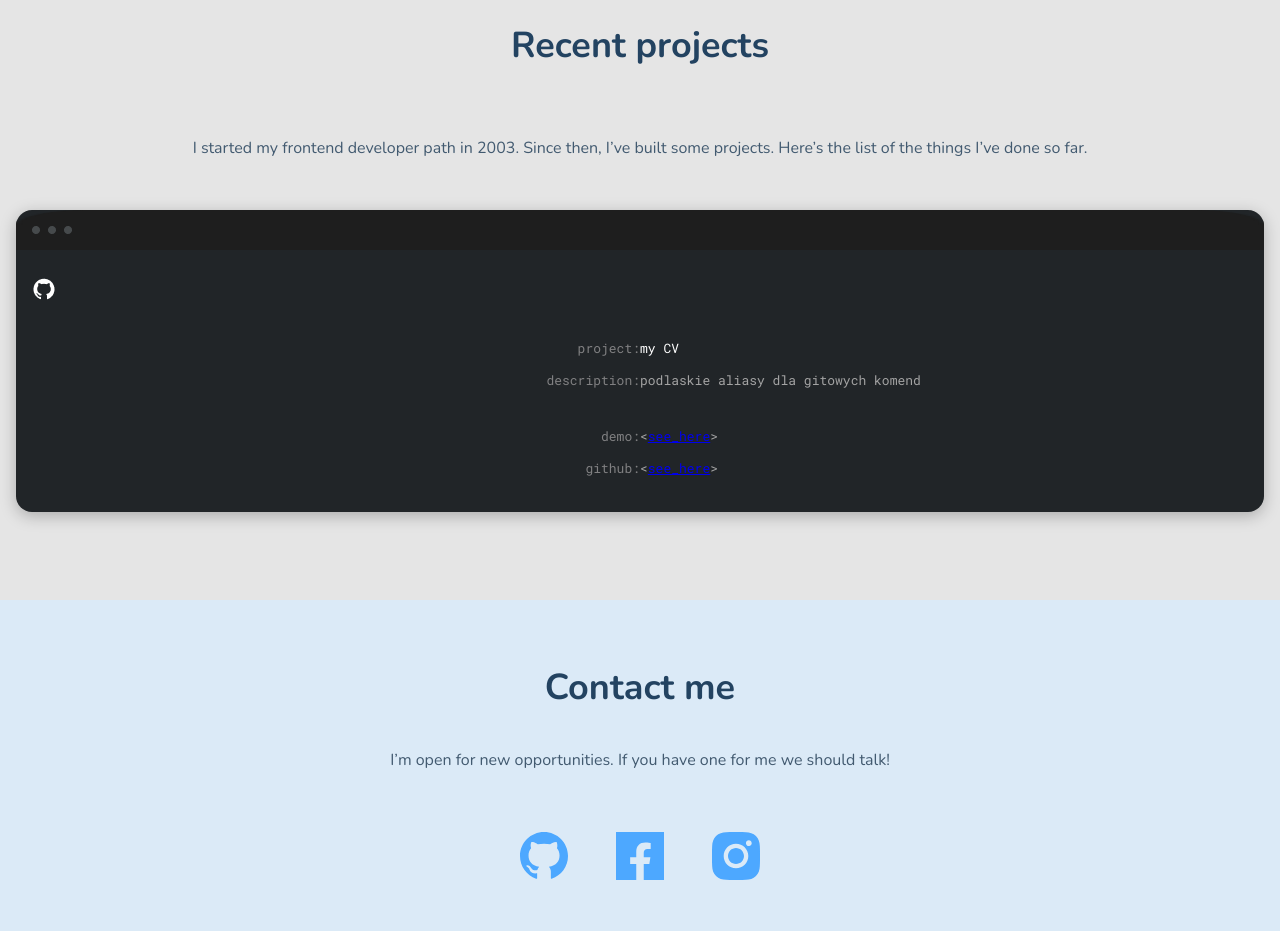
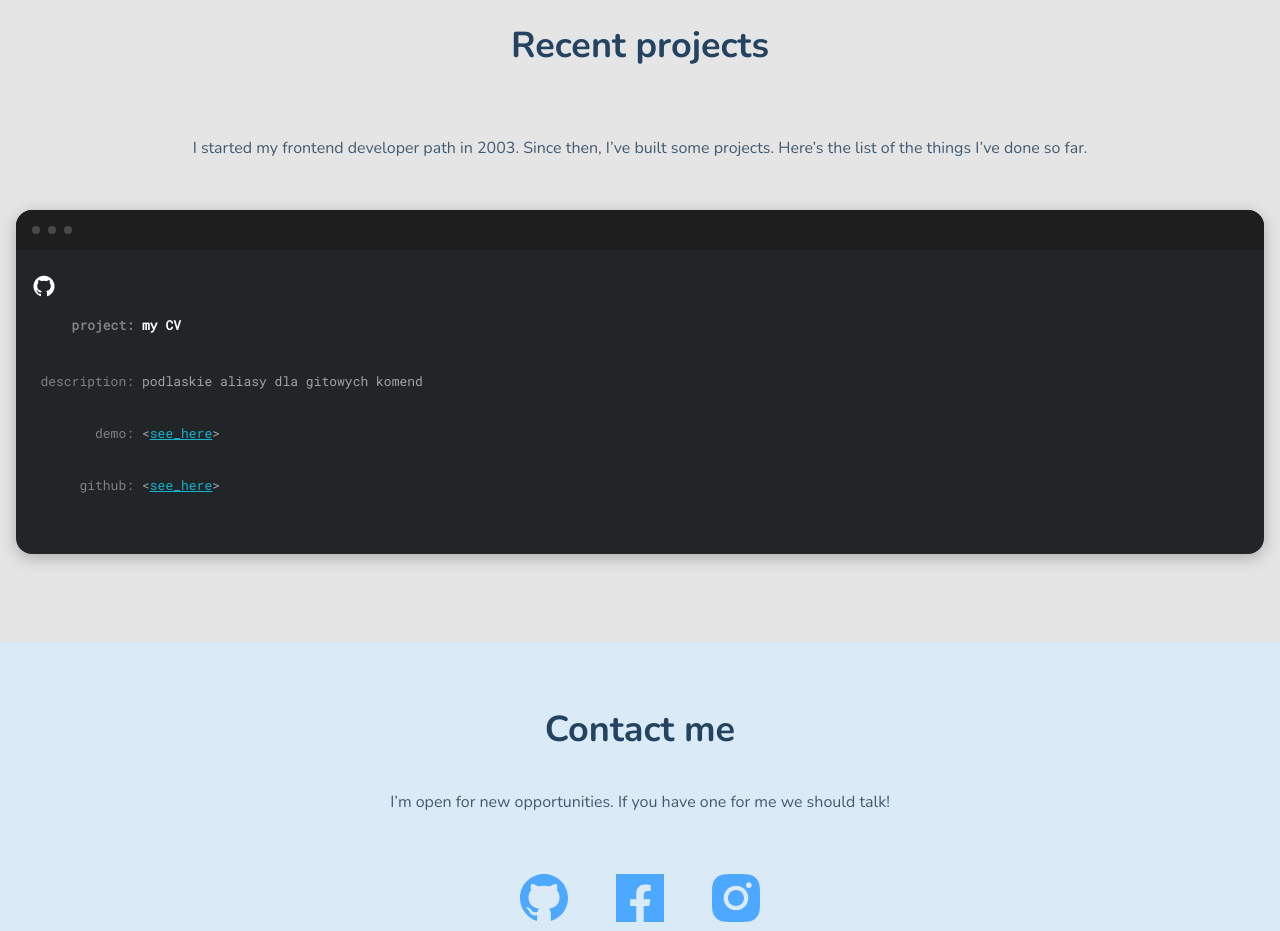
Before and after one commit to ernest-roszak/ernest-roszak.github.io, a website built with webpack: page src/pages/index.html in a window 1280 px wide. Shown: the part 2260-3191 px from the top of the page. Built offline with nearby package versions, Linux system fonts and the light colour scheme.

Commit message:
section project fixed

```diff
--- a/src/pages/index.html
+++ b/src/pages/index.html
@@ -162,29 +162,24 @@
         </p>
         <div class="project--grid">
           <article class="project">
-            <img
-              src="../assets/img/circles_top.png"
-              alt="Circles top bar"
-              class="github__circles"
+            <div class="project__window">
+            <span class="project__circle"></span>
+            <span class="project__circle"></span>
+            <span class="project__circle"></span>
+          </div>
+            <div class="project__box">
+              <img
+              src="../assets/img/GithubIcon.png"
+              alt=""
+              class="project__icon"
             />
-            <img
-              src="../assets/img/TopBg.png"
-              alt="Github top bar"
-              class="github__topBar"
-            />
-            <img
-              src="../assets/img/GithubIcon.png"
-              alt="Github icon"
-              class="github__icon"
-            />
-            <div class="project__box">
-              <p class="project__grid">
+              <h3 class="project__grid project__title">
                 <span class="project__info">project: </span
-                ><span class="project__content project__content--bold"
+                ><span class="project__content"
                   >my CV</span
                 >
-              </p>
-              <p class="project__grid project__grid--space">
+                </h3>
+              <p class="project__grid">
                 <span class="project__info">description:</span>
                 <span class="project__content"
                   >podlaskie aliasy dla gitowych komend</span
@@ -193,13 +188,13 @@
               <p class="project__grid">
                 <span class="project__info">demo:</span>
                 <span class="project__content"
-                  >&lt<a href="#">see_here</a>&gt;</span
+                  >&lt<a class="project__link" href="#">see_here</a>&gt;</span
                 >
               </p>
               <p class="project__grid">
                 <span class="project__info">github:</span>
                 <span class="project__content"
-                  >&lt<a href="#">see_here</a>&gt;</span
+                  >&lt<a class="project__link" href="#">see_here</a>&gt;</span
                 >
               </p>
             </div>
--- a/src/scss/_variables.scss
+++ b/src/scss/_variables.scss
@@ -3,4 +3,10 @@ $h1color: #234361;
 $pcolor: #425A70;
 $pspecial: #4DA8FF;
 $skillsbg: #1070CA;
-$listitem: #DBEAF7
+$listitem: #DBEAF7;
+$github: #212528;
+$topBar: #1E1E1E;
+$circle: #464A4D;
+$console: #808082;
+$lightConsole: #A3A3A3;
+$linkConsole: #14B5D0;
--- a/src/scss/modules/projects.scss
+++ b/src/scss/modules/projects.scss
@@ -1,5 +1,63 @@
+.project {
+  font-family: "Roboto Mono", monospace;
+  box-shadow: 0px 4px 16px rgba(0, 0, 0, 0.25);
+  background: $github;
+  color: $lightConsole;
+  font-size: 13px;
+  border-radius: 16px;
+  overflow: hidden;
+  &__box {
+    padding: 24px 16px;
+  }
+  &__circle {
+    width: 8px;
+    height: 8px;
+    display: block;
+    background: $circle;
+    border-radius: 50%;
+    margin-right: 8px;
+  }
+  &__content {
+    padding: 0 0 24px;
+  }
+  &__grid {
+    display: grid;
+    grid-template-columns: 102px 1fr;
+    column-gap: 8px;
+  }
+  &__title {
+      font-weight: bold;
+      font-size: 13px;
+line-height: 24px;
+color: #fff;
+  }
+  &__info {
+    display: block;
+    justify-self: flex-end;
+    color: $console;
+  }
+  &__link {
+      color: $linkConsole;
+  }
+  &__window {
+    height: 40px;
+    background: $topBar;
+    display: flex;
+    align-items: center;
+    padding: 0 0 0 16px;
+  }
+}
+
 .projects {
   padding: 64px 16px 88px 16px;
+  &__description {
+    font-weight: 300;
+    font-size: 16px;
+    line-height: 32px;
+    text-align: center;
+    color: $pcolor;
+    margin: 0 0 46px;
+  }
   &__header {
     text-align: center;
     font-weight: bold;
@@ -8,80 +66,4 @@
     color: $h1color;
     padding: 0 0 32px;
   }
-  &__description {
-    font-weight: 300;
-    font-size: 16px;
-    line-height: 32px;
-    text-align: center;
-    color: $pcolor;
-    padding: 0 0 46px;
-    margin: 0;
-  }
 }
-.project {
-  font-family: "Roboto Mono", monospace;
-  box-shadow: 0px 4px 16px rgba(0, 0, 0, 0.25);
-  background: #212528;
-border-radius: 16px;
-&__box {
-    padding: 24px 16px;
-}
-&__grid {
-    display: grid;
-    grid-template-columns: 1fr 1fr;
-    grid-template-rows: auto;
-    margin: 8px;
-    &--space {
-        padding: 0 0 24px;
-    }
-}
-
-    &__title {
-    font-weight: bold;
-    font-size: 13px;
-    line-height: 24px;
-    color: #fff;
-    text-align: center;
-    display: inline-block;
-
-
-  }
-  &__info {
-    font-style: normal;
-    font-weight: normal;
-    font-size: 13px;
-    line-height: 24px;
-    color: #808082;
-    display: inline-block;
-    justify-self: flex-end;
-
-  }
-  &__content {
-    font-style: normal;
-    font-weight: normal;
-    font-size: 13px;
-    line-height: 24px;
-    color: #A3A3A3;
-    &--bold {
-        color: #fff;
-    }
-  }
-
-}
-.github {
-    &__topBar {
-        padding: 0;
-        margin: 0;
-        width: 100%;
-        height: 40px;
-    }
-    &__icon {
-        padding: 24px 0 0 16px;
-    }
-    &__circles {
-        margin: 16px 0;
-        margin-left: 16px;
-        z-index: 1;
-        position: absolute;
-    }
-}
```
